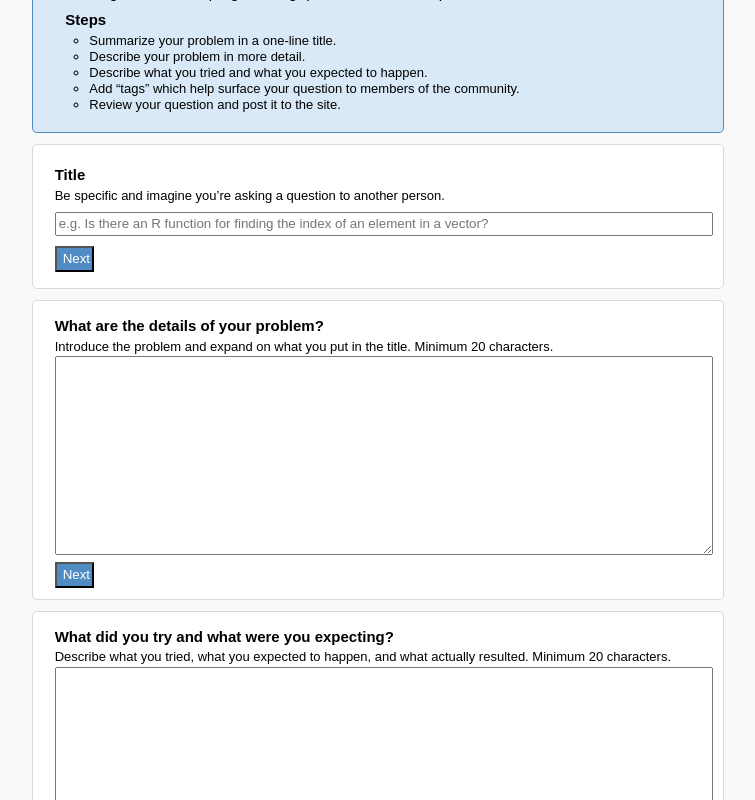
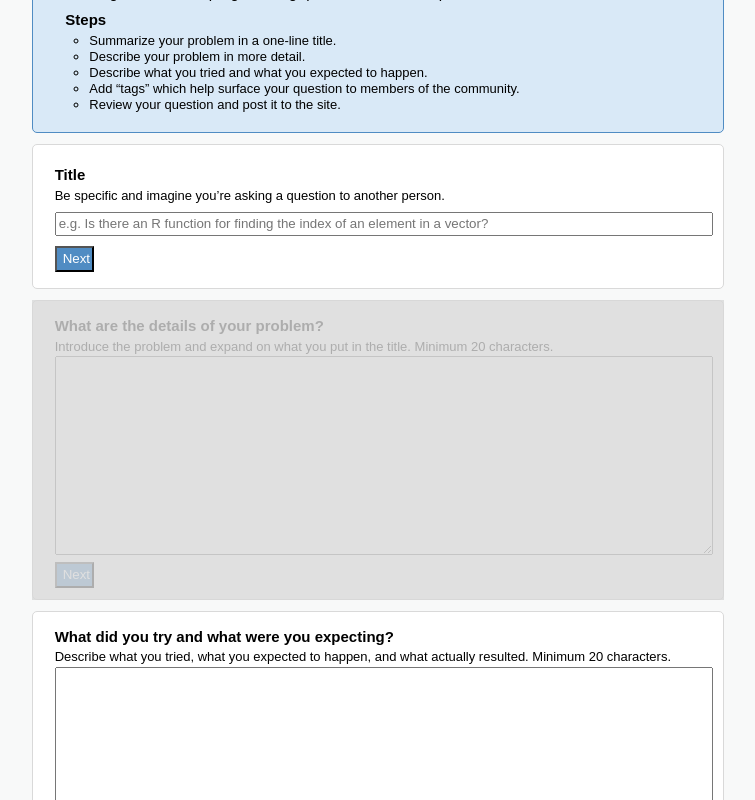
Before and after one commit to codestates-seb/seb43_pre_002, a React (Create React App) app in the folder client/: page /askquestion in a window 1280 px wide. Shown: the part 491-1291 px from the top of the page, without its empty margins (69-824 px from the left). Built offline with nearby package versions, Linux system fonts and the light colour scheme.

Commit message:
Feat : detail box 비활성화 기능, title의 next버튼을 누르면 detail box 활성화되는 기능 추가

```diff
--- a/client/src/components/AskDetail.jsx
+++ b/client/src/components/AskDetail.jsx
@@ -1,6 +1,6 @@
 import styled from 'styled-components';
 
-function AskDetail({ setIsDetailFocus, register, detailRef }) {
+function AskDetail({ setIsDetailFocus, register }) {
 	const onBlur = () => setIsDetailFocus(false);
 	return (
 		<AskDetailContainer>
@@ -11,7 +11,6 @@ function AskDetail({ setIsDetailFocus, register, detailRef }) {
 			</div>
 			<div className="input-container">
 				<textarea
-					ref={detailRef}
 					className="input-container__detail-input"
 					onFocus={() => setIsDetailFocus(true)}
 					{...register('detail', {
--- a/client/src/components/AskDetailBox.jsx
+++ b/client/src/components/AskDetailBox.jsx
@@ -4,15 +4,12 @@ import AskDetail from './AskDetail';
 import AskHelpler from './AskHelper';
 import { detailHelperContents } from './askHelperContents';
 
-function AskDetailBox({ register, detailRef }) {
+function AskDetailBox({ register, isNext, setIsNext }) {
 	const [isDetailFocus, setIsDetailFocus] = useState(false);
 	return (
 		<AskDetailBoxContainer>
-			<AskDetail
-				setIsDetailFocus={setIsDetailFocus}
-				register={register}
-				detailRef={detailRef}
-			/>
+			{!isNext.title ? <div className="disabled" /> : null}
+			<AskDetail setIsDetailFocus={setIsDetailFocus} register={register} />
 			{isDetailFocus ? <AskHelpler contents={detailHelperContents} /> : null}
 		</AskDetailBoxContainer>
 	);
@@ -22,6 +19,16 @@ export default AskDetailBox;
 
 const AskDetailBoxContainer = styled.div`
 	display: flex;
+	position: relative;
 	width: 100%;
 	margin-bottom: 1%;
+	.disabled {
+		position: absolute;
+		width: 65%;
+		height: 300px;
+		opacity: 0.8;
+		background-color: var(--line-color);
+		z-index: 1;
+		cursor: not-allowed;
+	}
 `;
--- a/client/src/components/AskTitle.jsx
+++ b/client/src/components/AskTitle.jsx
@@ -1,11 +1,10 @@
 import styled from 'styled-components';
 
-function AskTitle({ setIsTitleFocus, register, isNext, setIsNext, detailRef }) {
+function AskTitle({ setIsTitleFocus, register, isNext, setIsNext }) {
 	const onBlur = () => setIsTitleFocus(false);
 	const handleClick = () => {
-		const newObj = { ...isNext, title: false };
+		const newObj = { ...isNext, title: true };
 		setIsNext(newObj);
-		detailRef.current.focus();
 	};
 	return (
 		<AskTitleContainer>
@@ -22,7 +21,7 @@ function AskTitle({ setIsTitleFocus, register, isNext, setIsNext, detailRef }) {
 					{...register('title', { onBlur })}
 				/>
 			</div>
-			{isNext.title ? (
+			{!isNext.title ? (
 				<button className="next" type="button" onClick={handleClick}>
 					Next
 				</button>
--- a/client/src/components/AskTitleBox.jsx
+++ b/client/src/components/AskTitleBox.jsx
@@ -4,7 +4,7 @@ import AskTitle from './AskTitle';
 import AskHelpler from './AskHelper';
 import { titleHelperContents } from './askHelperContents';
 
-function AskTitleBox({ register, isNext, setIsNext, detailRef }) {
+function AskTitleBox({ register, isNext, setIsNext }) {
 	const [isTitleFocus, setIsTitleFocus] = useState(false);
 	return (
 		<AskTitleBoxContainer>
@@ -13,7 +13,6 @@ function AskTitleBox({ register, isNext, setIsNext, detailRef }) {
 				register={register}
 				isNext={isNext}
 				setIsNext={setIsNext}
-				detailRef={detailRef}
 			/>
 			{isTitleFocus ? <AskHelpler contents={titleHelperContents} /> : null}
 		</AskTitleBoxContainer>
--- a/client/src/pages/AskQuestion.jsx
+++ b/client/src/pages/AskQuestion.jsx
@@ -1,6 +1,6 @@
 import styled from 'styled-components';
 import { useForm } from 'react-hook-form';
-import { useRef, useState } from 'react';
+import { useState } from 'react';
 import NewQuestionHeader from '../components/AskQuestionHeader';
 import AskDescription from '../components/AskDescription';
 import AskTitleBox from '../components/AskTitleBox';
@@ -10,26 +10,20 @@ import Submit from '../components/AskSubmit';
 
 function NewQuestion() {
 	const initialIsNext = {
-		title: true,
-		detail: true,
-		tryAndExpect: true,
+		title: false,
+		detail: false,
+		tryAndExpect: false,
 	};
 	const { register, handleSubmit } = useForm();
 	const [isNext, setIsNext] = useState(initialIsNext);
-	const detailRef = useRef(null);
 	// 데이터 잘나오나 확인용 함수
 	const onSubmit = (data) => console.log(data);
 	return (
 		<NewQuestionContainer onSubmit={handleSubmit(onSubmit)}>
 			<NewQuestionHeader />
 			<AskDescription />
-			<AskTitleBox
-				register={register}
-				isNext={isNext}
-				setIsNext={setIsNext}
-				detailRef={detailRef}
-			/>
-			<AskDetailBox register={register} detailRef={detailRef} />
+			<AskTitleBox register={register} isNext={isNext} setIsNext={setIsNext} />
+			<AskDetailBox register={register} isNext={isNext} setIsNext={setIsNext} />
 			<TryAndExpectBox register={register} />
 			<Submit />
 		</NewQuestionContainer>
```
